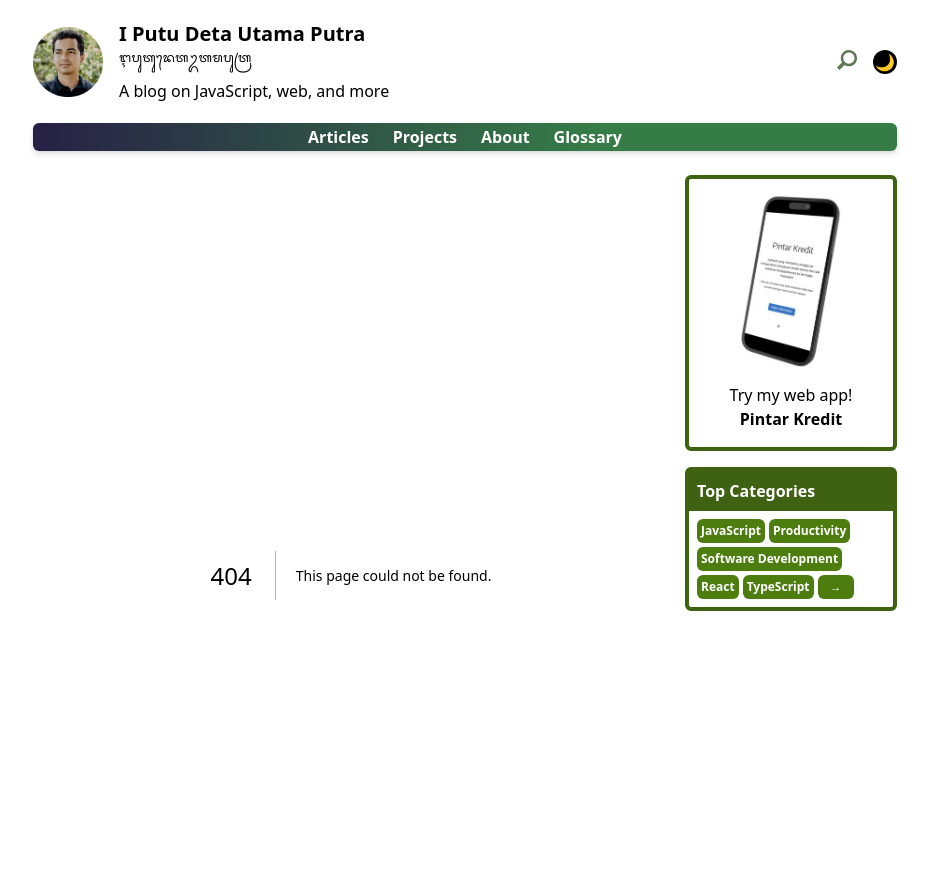
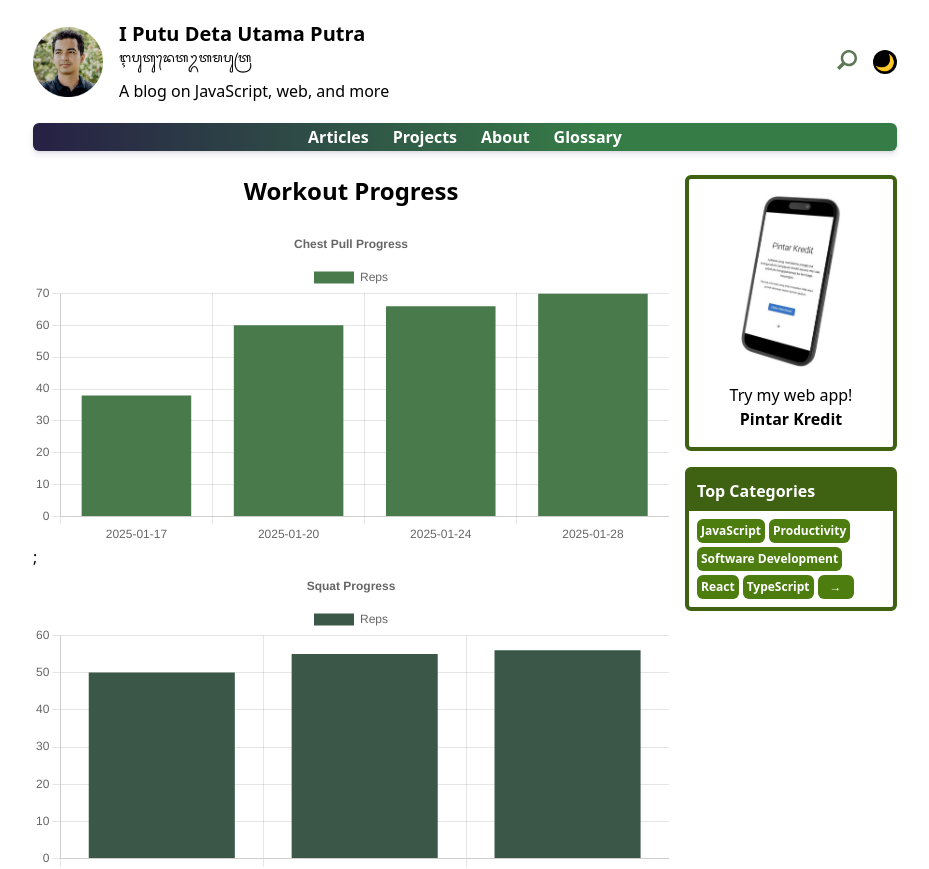
Before and after one commit to detautama/detautama.github.io, a Next.js app: page /workout-progress in a window 1280 px wide. Before the commit this address had no page. Shown: the top 869 px of the page, without its empty margins (175-1104 px from the left). Built offline with nearby package versions, Linux system fonts and the light colour scheme.

Commit message:
Add workout progress tracking components and links

```diff
--- a/app/links/page.tsx
+++ b/app/links/page.tsx
@@ -19,6 +19,16 @@ export default async function Page() {
         this page from time to time.
       </p>
       <div className="mb-5" />
+
+      <div className="mb-5">
+        <Link href={"/workout-progress"} className="text-blue-500">
+          Workout Progress
+        </Link>
+        <div className="text-gray-500 dark:text-gray-300">
+          Track my workout progress
+        </div>
+      </div>
+
       {linkCollection.map((link) => (
         <div key={link.href} className="mb-5">
           <Link href={link.href} className="text-blue-500">
--- /dev/null
+++ b/app/workout-progress/ChestPull.tsx
@@ -0,0 +1,53 @@
+"use client";
+
+import React from "react";
+import {
+  Chart as ChartJS,
+  CategoryScale,
+  LinearScale,
+  BarElement,
+  Title,
+  Tooltip,
+  Legend,
+} from "chart.js";
+import { Bar } from "react-chartjs-2";
+import { repsData } from "./data/chest-pull";
+
+ChartJS.register(
+  CategoryScale,
+  LinearScale,
+  BarElement,
+  Title,
+  Tooltip,
+  Legend
+);
+
+const options = {
+  responsive: true,
+  plugins: {
+    legend: {
+      position: "top" as const,
+    },
+    title: {
+      display: true,
+      text: "Chest Pull Progress",
+    },
+  },
+};
+
+const labels = repsData.map((data) => data.date);
+
+const data = {
+  labels,
+  datasets: [
+    {
+      label: "Reps",
+      data: repsData.map((data) => data.reps),
+      backgroundColor: "rgb(73, 122, 76)",
+    },
+  ],
+};
+
+export const ChestPull = () => {
+  return <Bar options={options} data={data} />;
+};
--- /dev/null
+++ b/app/workout-progress/KneelingPushup.tsx
@@ -0,0 +1,53 @@
+"use client";
+
+import React from "react";
+import {
+  Chart as ChartJS,
+  CategoryScale,
+  LinearScale,
+  BarElement,
+  Title,
+  Tooltip,
+  Legend,
+} from "chart.js";
+import { Bar } from "react-chartjs-2";
+import { repsData } from "./data/kneeling-pushup";
+
+ChartJS.register(
+  CategoryScale,
+  LinearScale,
+  BarElement,
+  Title,
+  Tooltip,
+  Legend
+);
+
+const options = {
+  responsive: true,
+  plugins: {
+    legend: {
+      position: "top" as const,
+    },
+    title: {
+      display: true,
+      text: "Kneeling Pushup Progress",
+    },
+  },
+};
+
+const labels = repsData.map((data) => data.date);
+
+const data = {
+  labels,
+  datasets: [
+    {
+      label: "Reps",
+      data: repsData.map((data) => data.reps),
+      backgroundColor: "rgb(53, 71, 71)",
+    },
+  ],
+};
+
+export const KneelingPushup = () => {
+  return <Bar options={options} data={data} />;
+};
--- /dev/null
+++ b/app/workout-progress/Squat.tsx
@@ -0,0 +1,53 @@
+"use client";
+
+import React from "react";
+import {
+  Chart as ChartJS,
+  CategoryScale,
+  LinearScale,
+  BarElement,
+  Title,
+  Tooltip,
+  Legend,
+} from "chart.js";
+import { Bar } from "react-chartjs-2";
+import { repsData } from "./data/squat";
+
+ChartJS.register(
+  CategoryScale,
+  LinearScale,
+  BarElement,
+  Title,
+  Tooltip,
+  Legend
+);
+
+const options = {
+  responsive: true,
+  plugins: {
+    legend: {
+      position: "top" as const,
+    },
+    title: {
+      display: true,
+      text: "Squat Progress",
+    },
+  },
+};
+
+const labels = repsData.map((data) => data.date);
+
+const data = {
+  labels,
+  datasets: [
+    {
+      label: "Reps",
+      data: repsData.map((data) => data.reps),
+      backgroundColor: "rgb(59, 87, 72)",
+    },
+  ],
+};
+
+export const Squat = () => {
+  return <Bar options={options} data={data} />;
+};
--- /dev/null
+++ b/app/workout-progress/data/chest-pull.ts
@@ -0,0 +1,18 @@
+export const repsData = [
+  {
+    date: "2025-01-17",
+    reps: 38,
+  },
+  {
+    date: "2025-01-20",
+    reps: 60,
+  },
+  {
+    date: "2025-01-24",
+    reps: 66,
+  },
+  {
+    date: "2025-01-28",
+    reps: 70,
+  },
+];
--- /dev/null
+++ b/app/workout-progress/data/kneeling-pushup.ts
@@ -0,0 +1,18 @@
+export const repsData = [
+  {
+    date: "2025-01-16",
+    reps: 80,
+  },
+  {
+    date: "2025-01-18",
+    reps: 81,
+  },
+  {
+    date: "2025-01-23",
+    reps: 82,
+  },
+  {
+    date: "2025-01-27",
+    reps: 83,
+  },
+];
--- /dev/null
+++ b/app/workout-progress/data/squat.ts
@@ -0,0 +1,14 @@
+export const repsData = [
+  {
+    date: "2025-01-16",
+    reps: 50,
+  },
+  {
+    date: "2025-01-18",
+    reps: 55,
+  },
+  {
+    date: "2025-01-29",
+    reps: 56,
+  },
+];
--- /dev/null
+++ b/app/workout-progress/page.tsx
@@ -0,0 +1,15 @@
+import { ChestPull } from "./ChestPull";
+import { KneelingPushup } from "./KneelingPushup";
+import { Squat } from "./Squat";
+
+export default function Page() {
+  return (
+    <div>
+      <h3 className="text-center text-2xl font-bold">Workout Progress</h3>
+      <div className="mb-5" />
+      <ChestPull />;
+      <Squat />;
+      <KneelingPushup />
+    </div>
+  );
+}
--- a/package.json
+++ b/package.json
@@ -10,11 +10,13 @@
     "format": "prettier --write ."
   },
   "dependencies": {
+    "chart.js": "^4.4.7",
     "gray-matter": "^4.0.3",
     "next": "15.1.4",
     "next-themes": "^0.4.4",
     "prismjs": "^1.29.0",
     "react": "^19.0.0",
+    "react-chartjs-2": "^5.3.0",
     "react-dom": "^19.0.0",
     "react-markdown": "^9.0.3",
     "react-syntax-highlighter": "^15.6.1",
```
Also changed, not shown: 1 other file (tests, documents, lock files or other folders).
